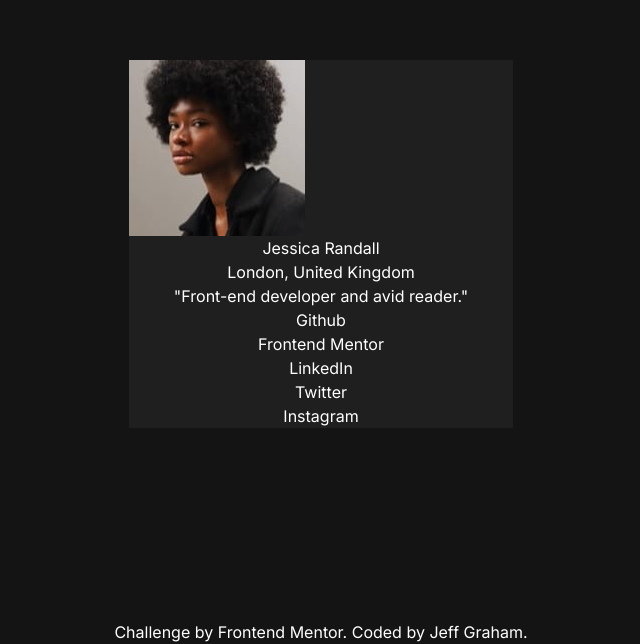
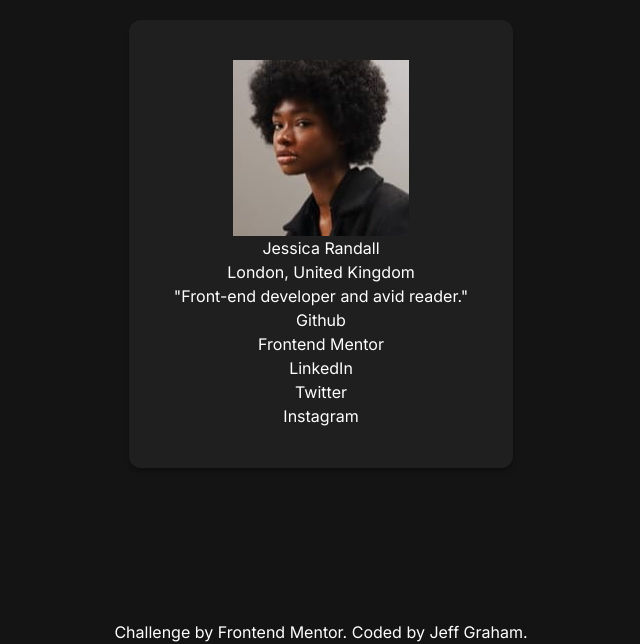
Before and after one commit to jeffgrahamcodes/social-links-profile, a website: page src/index.html in a window 1280 px wide. Shown: the part 156-800 px from the top of the page, without its empty margins (319-959 px from the left). Drawn offline with Linux system fonts and the light colour scheme.

Commit message:
style card

```diff
--- a/src/index.html
+++ b/src/index.html
@@ -13,9 +13,9 @@
     <title>Frontend Mentor | Social links profile</title>
   </head>
   <body
-    class="min-h-screen bg-(--gray-900) text-white flex flex-col justify-center items-center text-center"
+    class="min-h-screen bg-(--gray-900) text-white flex flex-col justify-center items-center"
   >
-    <article class="w-sm bg-(--gray-800)">
+    <article class="w-sm bg-(--gray-800) flex flex-col items-center text-center rounded-xl p-10 shadow-[0_4px_4px_rgba(0,0,0,0.25)]">
       <figure>
         <img src="./images/avatar-jessica.jpeg" alt="" />
       </figure>
```
Also changed, not shown: src/output.css.
